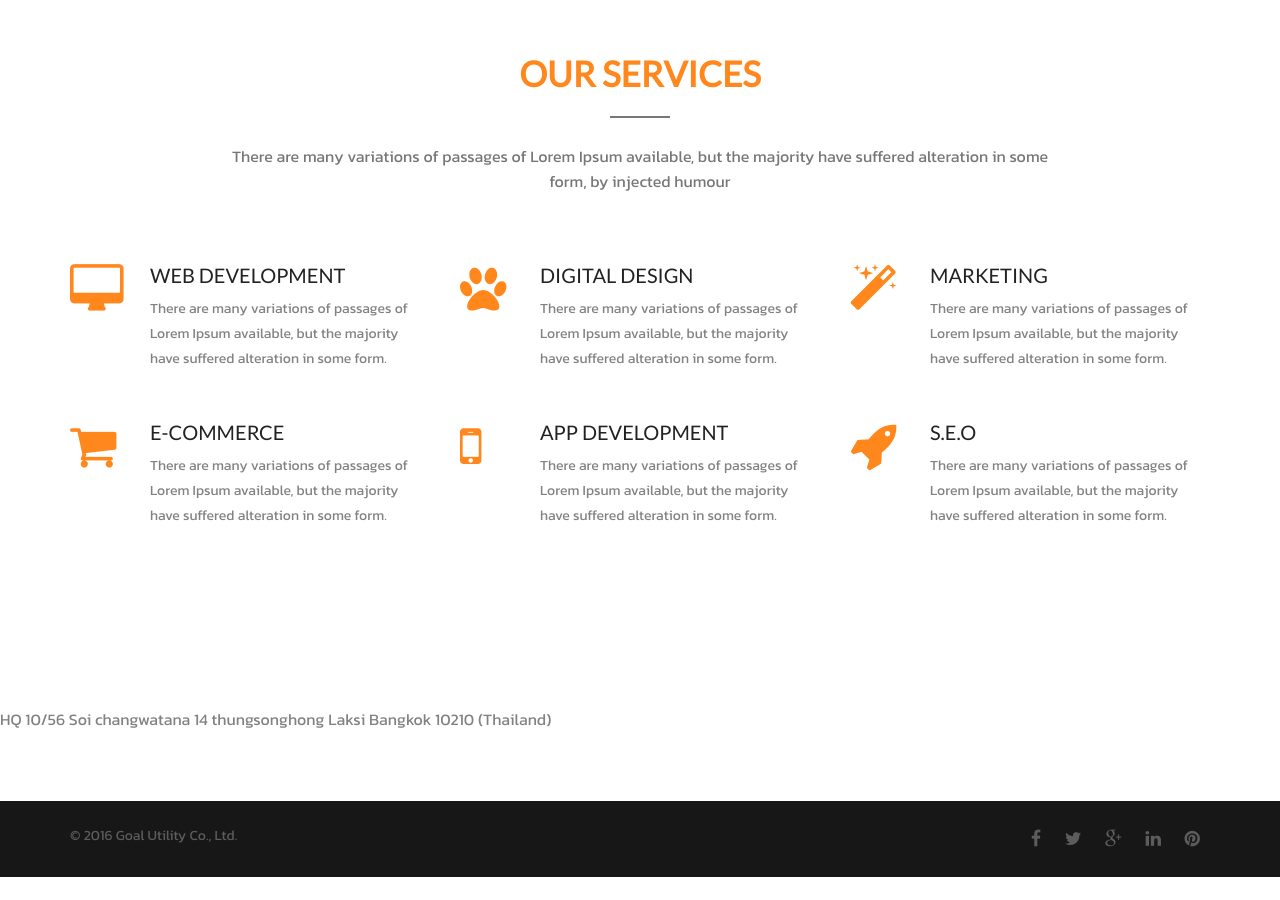
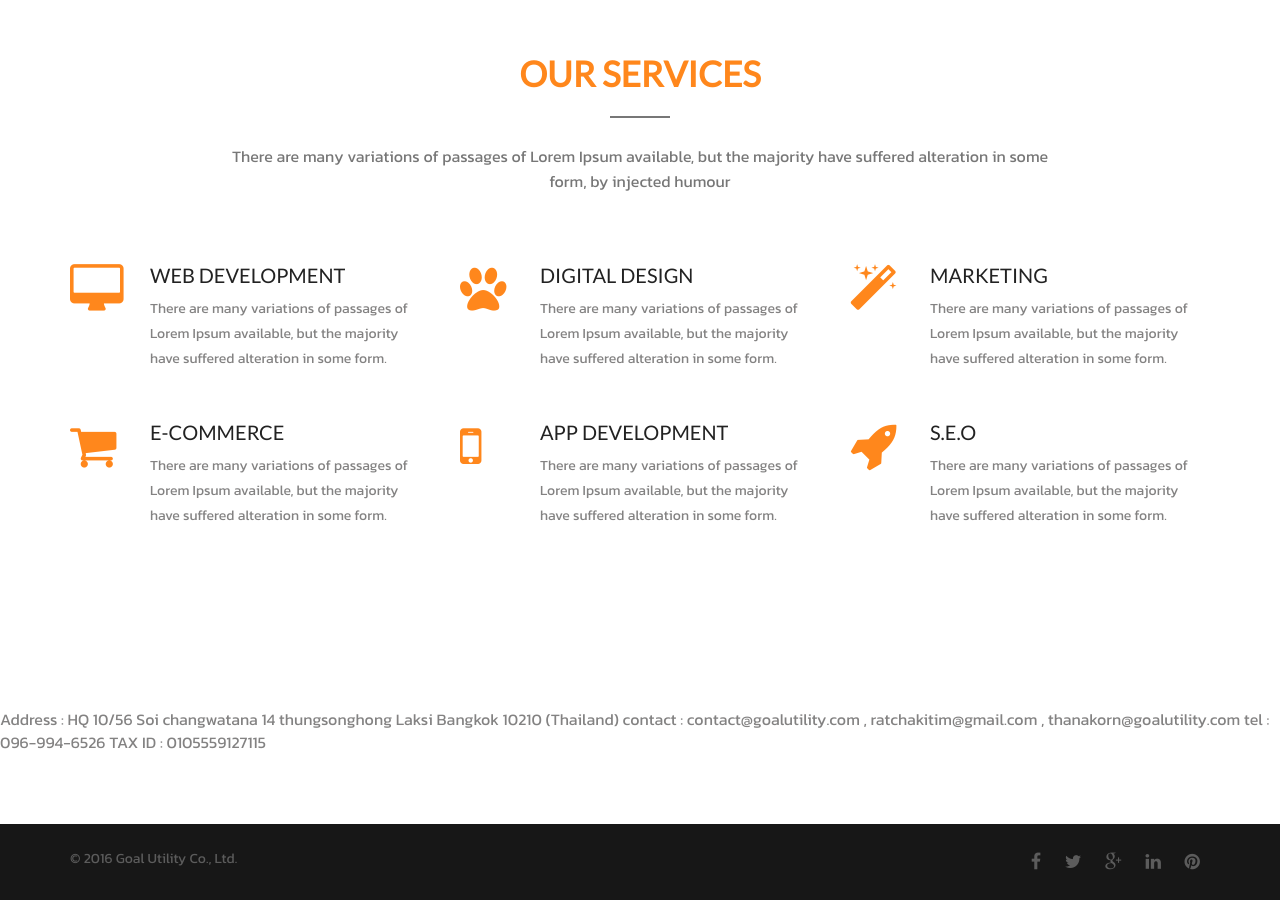
Before and after one commit to Untitleds/ww3-1, a Jekyll site: the page built from index.html, in a window 1280 px wide and 900 px high, scrolled down 3148 px. Built offline with Jekyll 4.4.1, drawn with Linux system fonts in a browser that asks for light colours; nearby versions of some CDN libraries; some web fonts are replaced; before the commit the page ends 4025 px from its top, so only the background shows below that.

Commit message:
Update contact.html

```diff
--- a/_includes/contact.html
+++ b/_includes/contact.html
@@ -1,5 +1,8 @@
 <section id=contact>
 	<div>
-		{{ site.contact.address }}
+Address :    HQ  10/56  Soi changwatana 14 thungsonghong Laksi Bangkok 10210 (Thailand)
+contact  :    contact@goalutility.com  ,  ratchakitim@gmail.com  , thanakorn@goalutility.com
+tel   :  096-994-6526
+TAX ID : 0105559127115
 	</div>
 </section>
```
